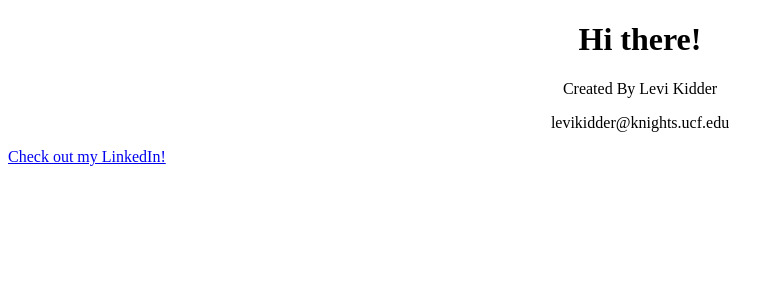
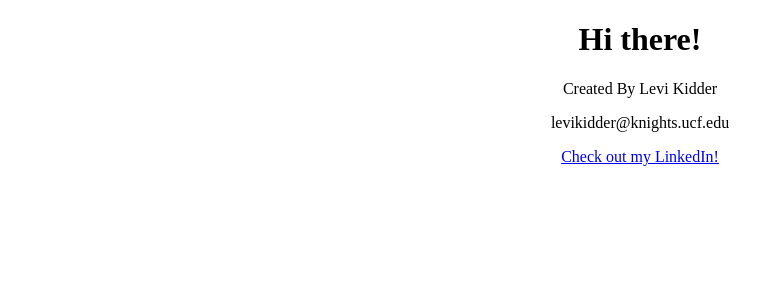
Before and after one commit to LeviKidder/ISSFlask, a Flask app: template templates/profile.html in a window 1280 px wide. Shown: the top 300 px of the page, without its empty margins (0-783 px from the left). Run offline with Flask 2, Linux system fonts and the light colour scheme; the template is opened without the code that fills it, so the values that code supplies are empty.

Commit message:
Fixed it and actually committing

```diff
--- a/templates/profile.html
+++ b/templates/profile.html
@@ -17,4 +17,4 @@
 <p style="text-align:center;">Created By Levi Kidder</p>
 <p style="text-align:center;">levikidder@knights.ucf.edu</p>
 
-<a href="https://www.linkedin.com/in/levikidder" style="text-align:center;">Check out my LinkedIn!</a>
+<a href="https://www.linkedin.com/in/levikidder"><p style="text-align:center;">Check out my LinkedIn!</p></a>
```
